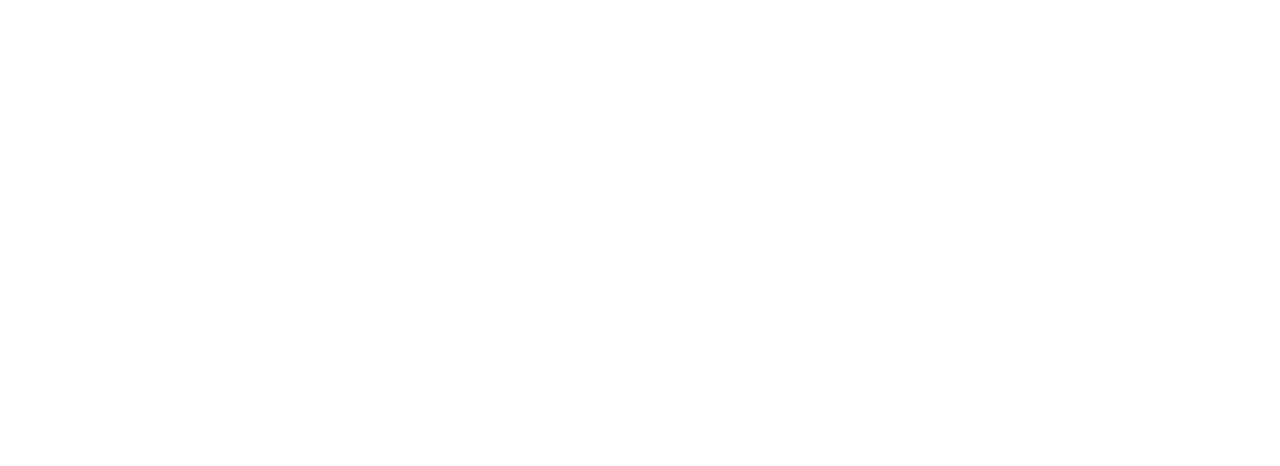
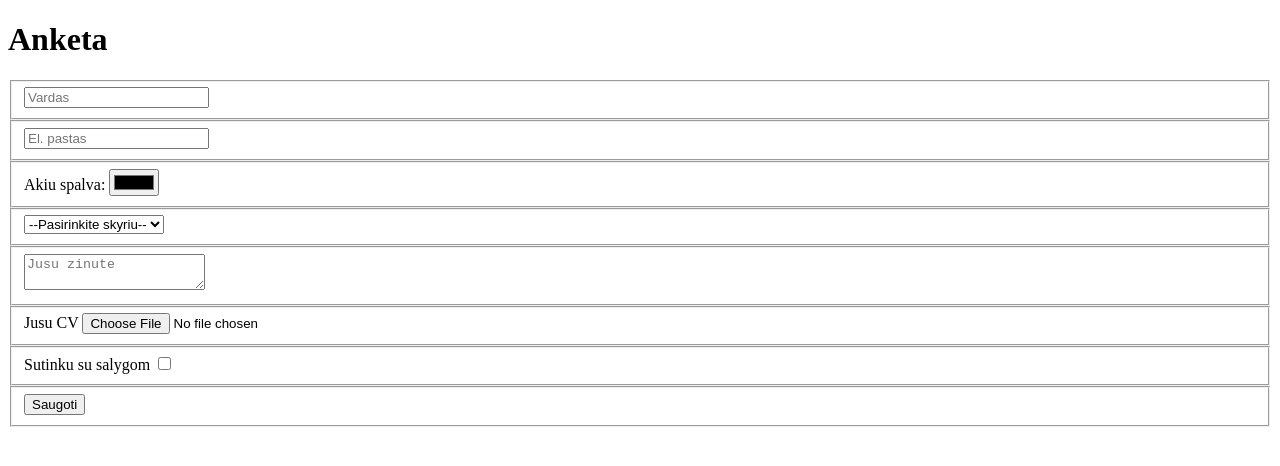
Before and after one commit to Nerijusas/html-forms, a plain HTML site: page index.html in a window 1280 px wide. Drawn offline with Linux system fonts and the light colour scheme.

Commit message:
Pamoka baigta

```diff
--- a/index.html
+++ b/index.html
@@ -5,6 +5,40 @@
 		<meta charset="utf-8">
 	</head>
 	<body>
-
+		<h1>Anketa</h1>
+		<form method="post">
+			<fieldset>
+				<input type="text" placeholder="Vardas" required>
+			</fieldset>
+			<fieldset>
+				<input type="email" placeholder="El. pastas" required>
+			</fieldset>
+			<fieldset>
+				<label>Akiu spalva: </label>
+				<input type="color" placeholder="Akiu spalva" required>
+			</fieldset>
+			<fieldset>
+				<select>
+					<option selected disabled>--Pasirinkite skyriu--</option>
+					<option>IT</option>
+					<option>Administracija</option>
+					<option>Finansai</option>
+				</select>
+			</fieldset>
+			<fieldset>
+				<textarea placeholder="Jusu zinute"></textarea>
+			</fieldset>
+			<fieldset>
+				<label>Jusu CV</label>
+				<input type="file" name="Failas">
+			</fieldset>
+			<fieldset>
+				<label>Sutinku su salygom</label>
+				<input type="checkbox" name="">
+			</fieldset>
+			<fieldset>
+				<button type="submit">Saugoti</button>
+			</fieldset>
+		</form>
 	</body>
 </html>
```
